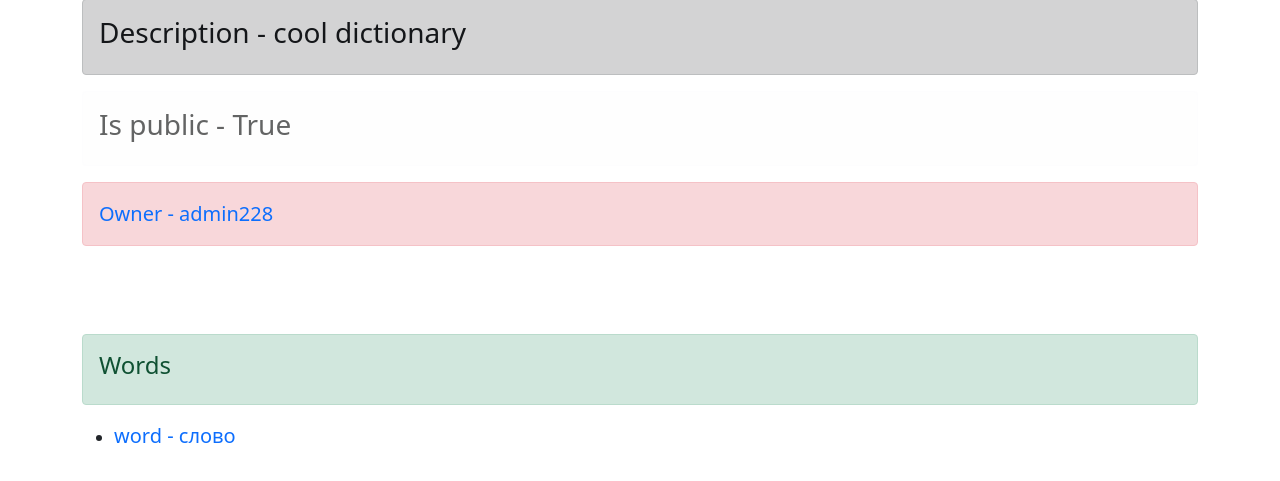
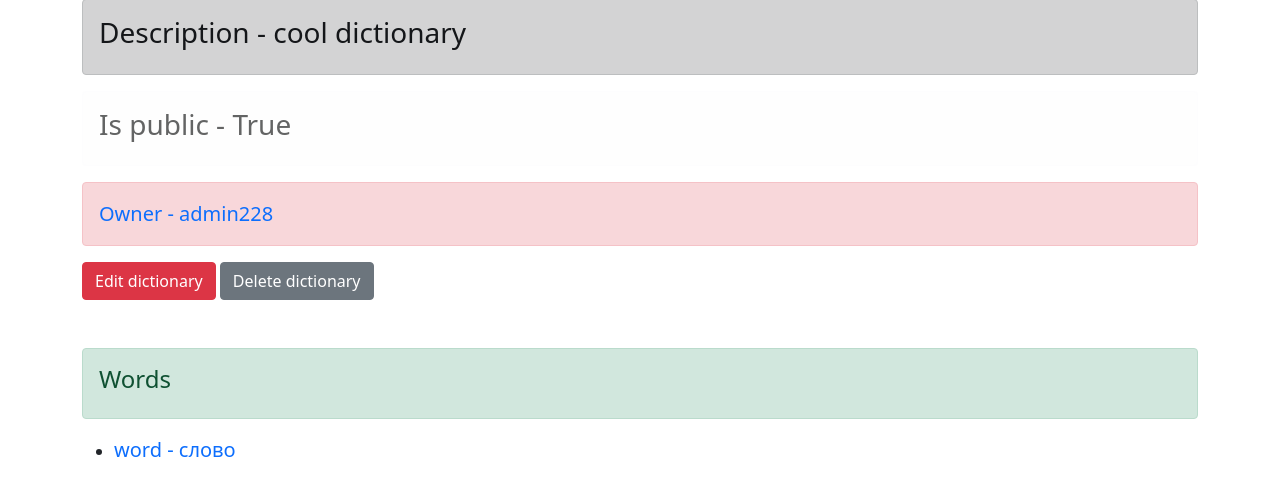
Before and after one commit to sevastarYandex/final_project, a Flask app: page /dict/1 in a window 1280 px wide. Shown: the part 329-810 px from the top of the page. Before the commit the page ends 772 px from the top, so only its background shows below. Run offline with Flask 3, Linux system fonts and the light colour scheme; a user stored in the database is signed in; data comes from the database, SQL or seed files in the repository.

Commit message:
buttons reduction

```diff
--- a/main.py
+++ b/main.py
@@ -200,7 +200,7 @@ def word_page(word_id):
     if word.user_id != current_id and not word.is_pb:
         return render_template('base.html', message=f'word with id={word_id} is private')
     user = session.query(User).get(word.user_id)
-    data = [word.id, word.word, word.tr_list, word.is_pb]
+    data = [word.id, word.word, word.tr_list, word.is_pb, word.user_id]
     user_link = [user.nick, f'/user/{word.user_id}']
     dicts = session.query(Dict).filter((Dict.user_id == current_id) | Dict.is_pb).all()
     for dict in dicts:
@@ -228,7 +228,7 @@ def dict_page(dict_id):
     if dict.user_id != current_id and not dict.is_pb:
         return render_template('base.html', message=f'dict with id={dict_id} is private')
     user = session.query(User).get(dict.user_id)
-    data = [dict.id, dict.title, dict.desc, dict.is_pb]
+    data = [dict.id, dict.title, dict.desc, dict.is_pb, dict.user_id]
     user_link = [user.nick, f'/user/{dict.user_id}']
     wd_ids = list(map(int, dict.wd_ids.split(', ')))
     words = session.query(Word).filter(Word.id.in_(wd_ids), (Word.user_id == current_id) | Word.is_pb).all()
--- a/templates/dict_page.html
+++ b/templates/dict_page.html
@@ -5,6 +5,12 @@
 <div class="alert alert-dark" role="alert"><h3>Description - {{ data[2] }}</h3></div>
 <div class="alert alert-light" role="alert"><h3>Is public - {{ data[3] }}</h3></div>
 <div class="alert alert-danger" role="alert"><a class="navbar-brand" href={{ user[1] }}>Owner - {{ user[0] }}</a></div>
+{% if current_user.is_authenticated %}
+{% if current_user.id == data[4] %}
+<a class="btn btn-danger" href="/edit_dict/{{ data[0] }}">Edit dictionary</a>
+<a class="btn btn-secondary" href="/delete_dict/{{ data[0] }}">Delete dictionary</a>
+{% endif %}
+{% endif %}
 <br><br><br>
 <div class="alert alert-success" role="alert"><h4>Words</h4></div>
 <ul>
--- a/templates/user_page.html
+++ b/templates/user_page.html
@@ -5,7 +5,8 @@
 <div class="alert alert-dark" role="alert"><h3>Email - {{ data[2] }}</h3></div>
 {% if current_user.is_authenticated %}
 {% if current_user.id == data[0] %}
-<a class="btn btn-danger" href="/edit_user/{{ data[0] }}">Edit user profile</a>
+<a class="btn btn-warning" href="/edit_user/{{ data[0] }}">Edit user profile</a>
+<a class="btn btn-danger" href="/delete_user/{{ data[0] }}">Delete user</a>
 <a class="btn btn-secondary" href="/post_word">New word</a>
 <a class="btn btn-dark" href="/post_dict">New dictionary</a>
 {% endif %}
--- a/templates/word_page.html
+++ b/templates/word_page.html
@@ -5,6 +5,12 @@
 <div class="alert alert-dark" role="alert"><h3>Translation - {{ data[2] }}</h3></div>
 <div class="alert alert-light" role="alert"><h3>Is public - {{ data[3] }}</h3></div>
 <div class="alert alert-danger" role="alert"><a class="navbar-brand" href={{ user[1] }}>Owner - {{ user[0] }}</a></div>
+{% if current_user.is_authenticated %}
+{% if current_user.id == data[4] %}
+<a class="btn btn-danger" href="/edit_word/{{ data[0] }}">Edit word</a>
+<a class="btn btn-secondary" href="/delete_word/{{ data[0] }}">Delete word</a>
+{% endif %}
+{% endif %}
 <br><br><br>
 <div class="alert alert-success" role="alert"><h4>Dicts</h4></div>
 <ul>
```
